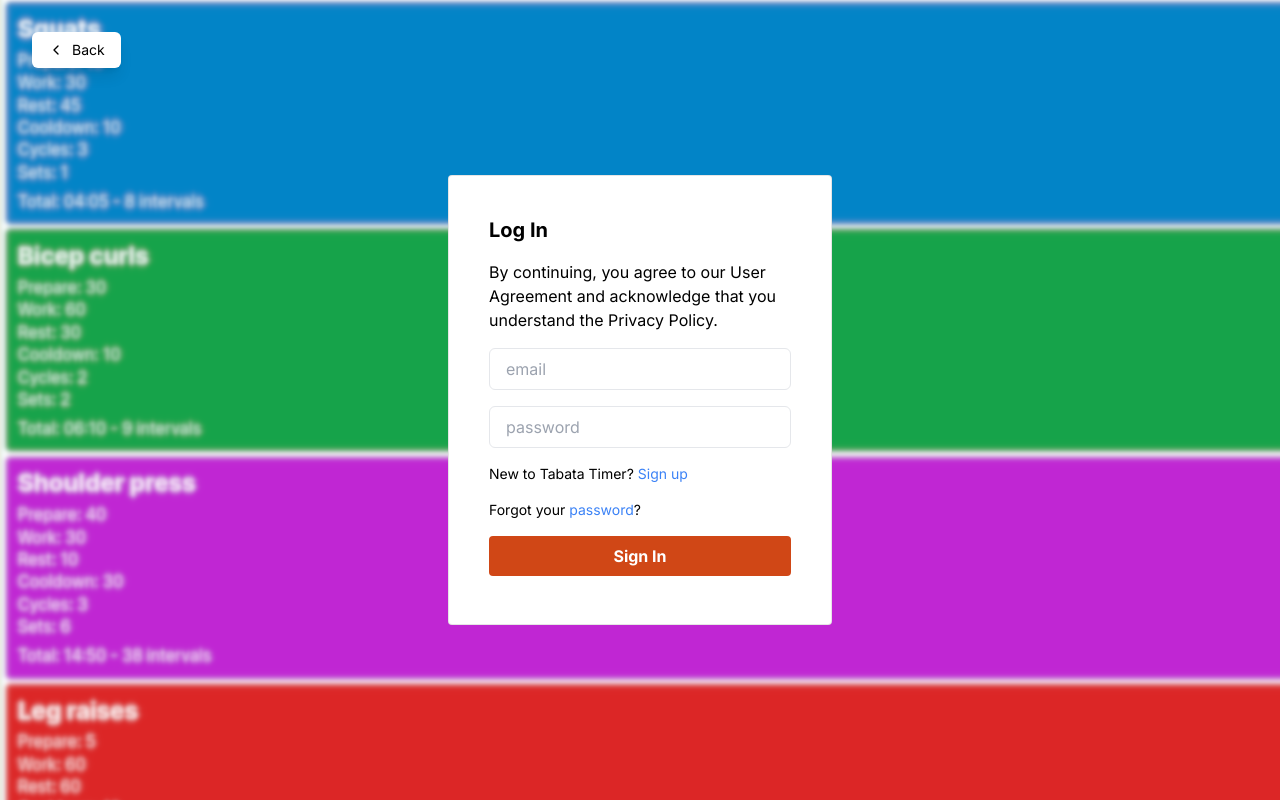
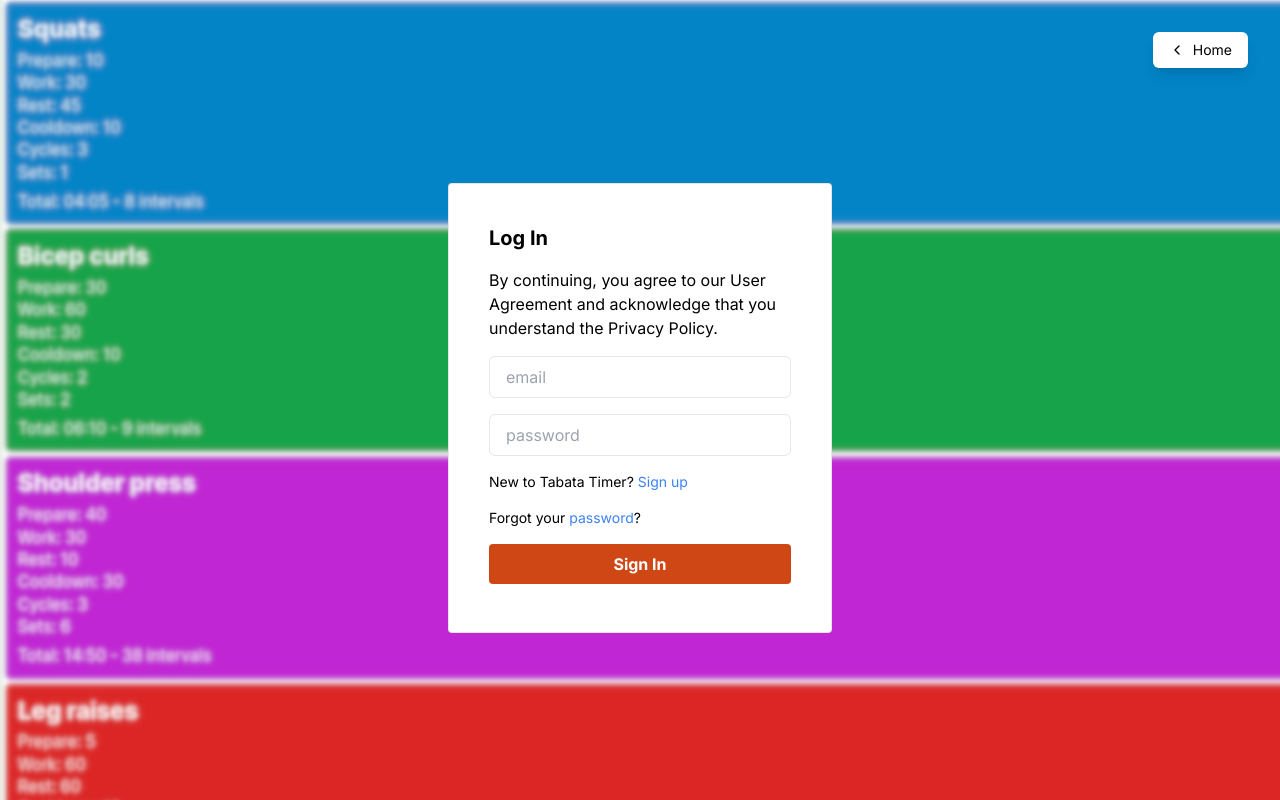
Before and after one commit to Lewisjohnward/tabata-timer, a Next.js app: page /auth/login in a window 1280 px wide. Built offline with nearby package versions, Linux system fonts and the light colour scheme.

Commit message:
padding on forms and 100dvh

```diff
--- a/src/app/auth/forgotpassword/page.tsx
+++ b/src/app/auth/forgotpassword/page.tsx
@@ -23,7 +23,6 @@ const ForgotPassword = () => {
     e.preventDefault();
     const { error } = await supabase.auth.resetPasswordForEmail(email.value);
     console.log(error);
-
     toggleSuccess();
   };
 
@@ -33,7 +32,7 @@ const ForgotPassword = () => {
 
   return (
     <>
-      <div className="min-w-[300px]">
+      <div className="min-w-[280px]">
         <BackButton />
         {success ? (
           <>
--- a/src/app/auth/layout.tsx
+++ b/src/app/auth/layout.tsx
@@ -3,10 +3,10 @@ import Link from "next/link";
 
 const Layout = ({ children }: { children: ReactNode }) => {
   return (
-    <div className="relative h-screen flex justify-center items-center bg-[url('/background.png')]">
+    <div className="h-[100dvh] relative p-4 space-y-4 flex justify-center items-center bg-[url('/background.png')]">
       <Link
         href="/"
-        className="absolute left-8 top-8 py-2 px-4 bg-white shadow-lg rounded-md no-underline text-foreground bg-btn-background hover:bg-btn-background-hover flex items-center group text-sm"
+        className="absolute right-8 top-8 py-2 px-4 bg-white shadow-lg rounded-md no-underline text-foreground bg-btn-background hover:bg-btn-background-hover flex items-center group text-sm"
       >
         <svg
           xmlns="http://www.w3.org/2000/svg"
@@ -21,8 +21,8 @@ const Layout = ({ children }: { children: ReactNode }) => {
           className="mr-2 h-4 w-4 transition-transform group-hover:-translate-x-1"
         >
           <polyline points="15 18 9 12 15 6" />
-        </svg>{" "}
-        Back
+        </svg>
+        Home
       </Link>
       <div className="relative max-w-sm bg-white border border-black/10 px-6 md:px-10 py-10 rounded">
         {children}
```
